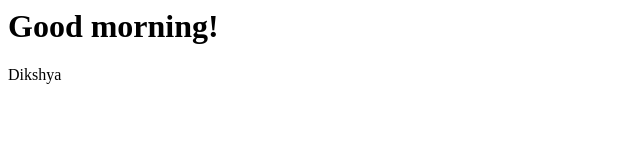
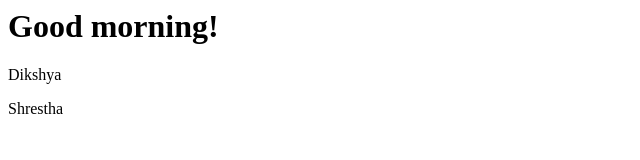
Before and after one commit to Dixea/Git-learning, a plain HTML site: page index.html in a window 1280 px wide. Shown: the full height of the page, 0-640 px from the left. Drawn offline with Linux system fonts and the light colour scheme.

Commit message:
changes 1.0

```diff
--- a/index.html
+++ b/index.html
@@ -5,5 +5,6 @@
     <body>
         <h1>Good morning!</h1>
         <p>Dikshya</p>
+        <p>Shrestha</p>
     </body>
 </html>
```
